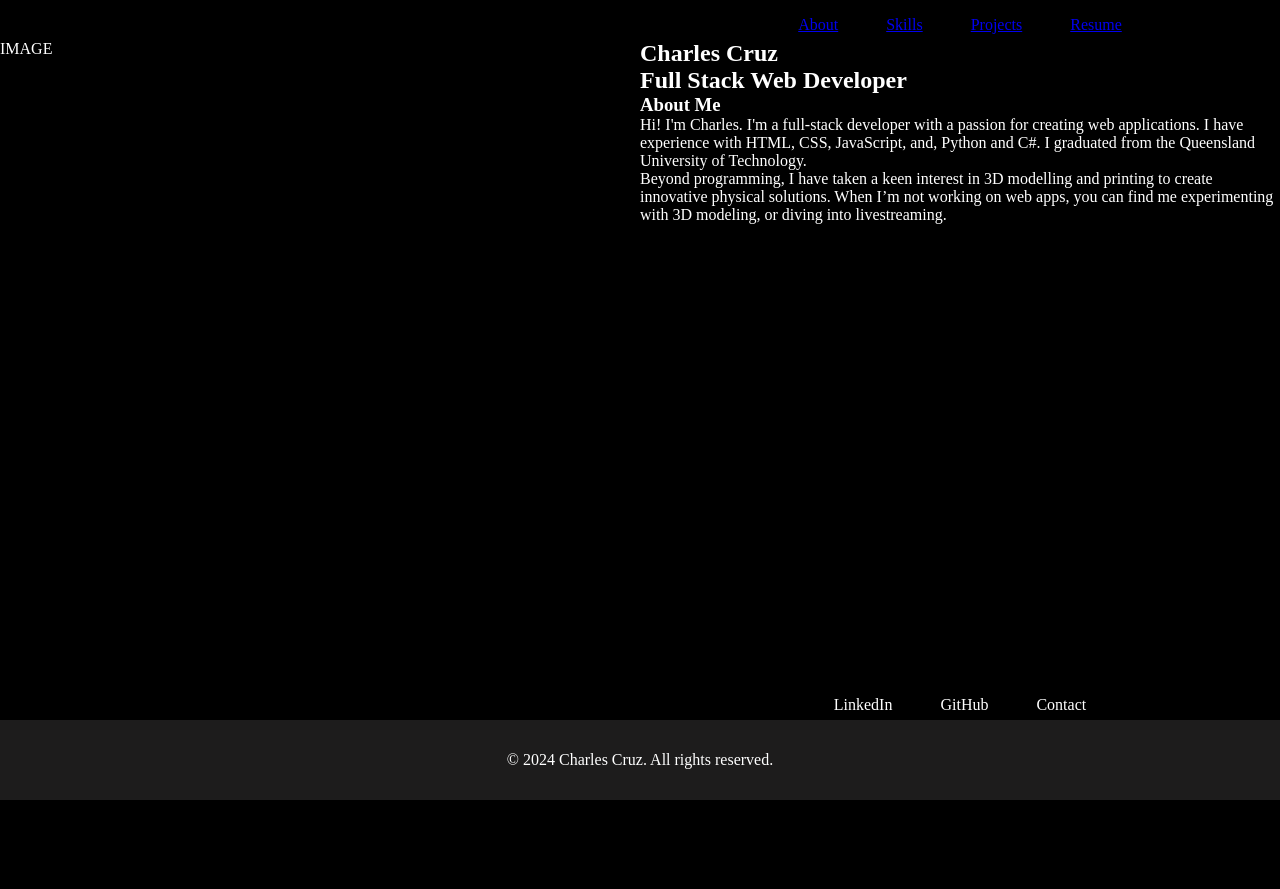
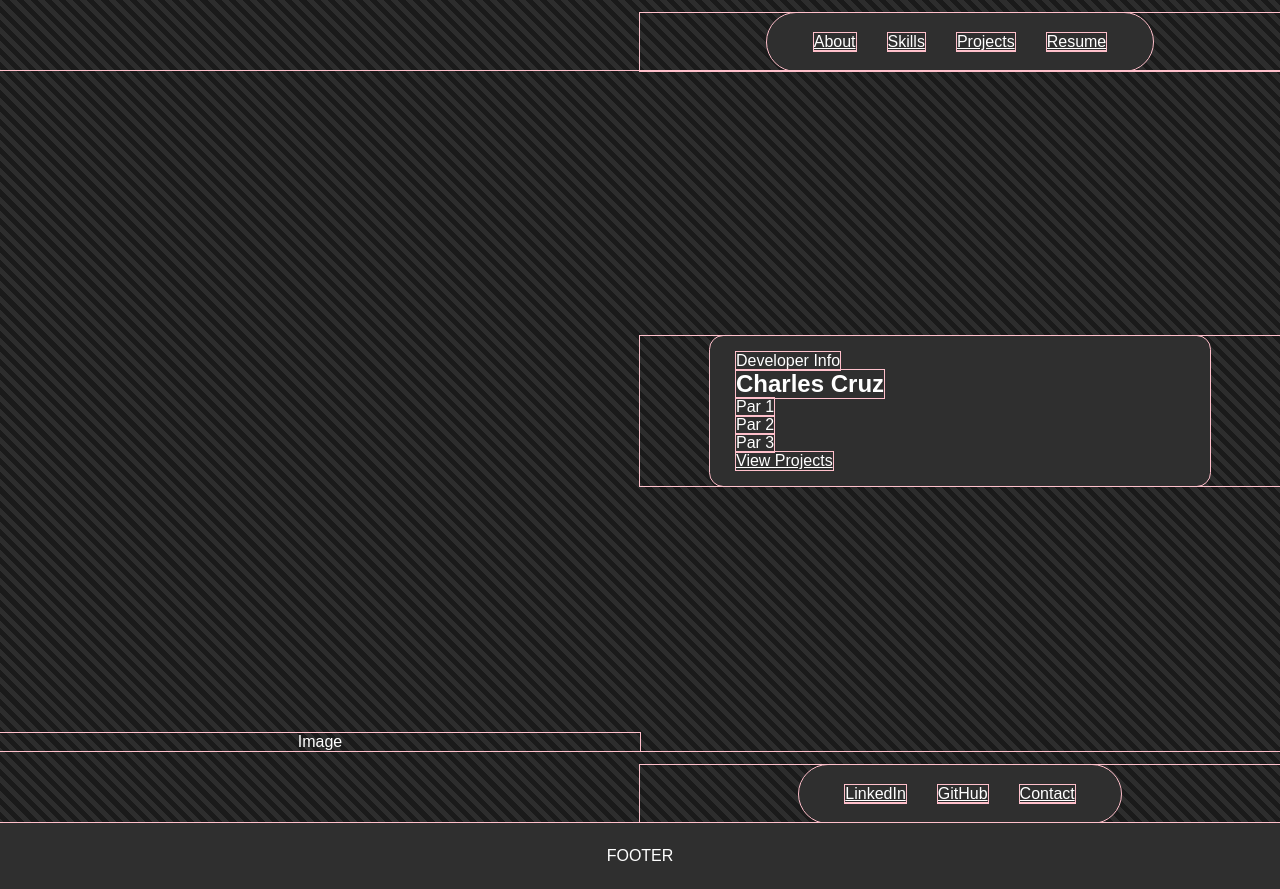
Before and after one commit to AlatusG/AlatusG.github.io, a plain HTML site: page index.html in a window 1280 px wide. Before the commit the page ends 800 px from the top, so only its background shows below. Drawn offline with Linux system fonts and the light colour scheme.

Commit message:
added more styling to layout

```diff
--- a/css/main.css
+++ b/css/main.css
@@ -1,82 +1,99 @@
 * {
   margin: 0;
   padding: 0;
+  font-family: Arial, Helvetica, sans-serif;
+  color: white;
+  outline: 1px solid pink;
   /*
-  outline: 1px solid pink;
-*/
+  */
 }
 
-html {
-  font-size: 16px;
-  background-color: black;
-  color: white;
+.home_body {
+  background: repeating-linear-gradient(
+    45deg,
+    #1a1a1a 0px,
+    #1a1a1a 5px,
+    #2d2d2d 5px,
+    #2d2d2d 10px
+  );
+
+  display: flex;
+  flex-flow: column nowrap;
+  align-items: center;
+  min-height: 100vh;
 }
 
-.navbar {
-  list-style-type: none;
-  padding: 0;
+.nav_row > ul {
+  list-style: none;
 
   display: flex;
-  flex-flow: row wrap;
+  flex-flow: row nowrap;
   justify-content: center;
-  gap: 1rem;
+  gap: 2rem;
 }
 
-.navbar li,
-.navbar li a {
-  padding: 1rem 0.5rem;
+.site_nav {
+  width: 50vw;
+  align-self: flex-end;
+
+  display: flex;
+  flex-flow: row nowrap;
+  justify-content: center;
+
+  margin-top: 10pt;
 }
 
-.navbar li a {
+.site_nav > ul {
+  background-color: #2f2f2f;
+  border-radius: 100pt;
+  width: fit-content;
+  padding: 15pt 35pt;
 }
 
-.main_container {
+.main_content {
   display: flex;
-  flex-flow: row wrap;
+  flex-flow: row nowrap;
   justify-content: center;
+  align-items: center;
+
+  gap: 0rem;
+  height: 85vh;
+  /*
+  */
+  width: 100%;
 }
 
-.section_half {
-  flex-basis: auto;
-  /*
-  background-color: cadetblue;
-  /**/
-  flex-basis: 50%;
+.main_content > * {
+  width: 50vw;
+  display: flex;
+  flex-flow: column nowrap;
+  justify-content: center;
+  align-items: center;
 }
 
-.section_full {
-  flex-basis: auto;
-  background-color: cadetblue;
-  flex-basis: 100%;
+.profile_img {
+  width: 50vw;
+  align-self: flex-end;
 }
 
-.socials {
-  flex-basis: 100%;
-}
-
-.main_body {
-  background-color: black;
-  height: 100vh;
-
+.profile_info {
   display: flex;
-  flex-flow: row wrap;
-  justify-content: flex-end;
-}
-
-.main_body > * {
-  height: 5vh;
-}
-
-.main_body > main {
-  height: 80vh;
+  flex-flow: column nowrap;
+  justify-content: center;
+  align-items: flex-start;
+  width: 35vw;
+  padding: 2vh 2vw;
+  background-color: #2f2f2f;
+  border-radius: 10pt;
 }
 
 footer {
-  background-color: rgb(29, 28, 28) !important;
-  color: white;
-  text-align: center;
-  line-height: 10vh;
+  width: 100vw;
+  align-self: flex-end;
 
-  height: 10vh !important;
-  flex-grow: 1;
+  display: flex;
+  flex-flow: row nowrap;
+  justify-content: center;
+  background-color: #2f2f2f;
+  line-height: 50pt;
 }
--- a/index.html
+++ b/index.html
@@ -8,9 +8,10 @@
     <meta name="viewport" content="width=device-width, initial-scale=1.0" />
     <link rel="stylesheet" href="./css/main.css" />
   </head>
-  <body class="main_body">
-    <nav class="section_half">
-      <ul class="navbar">
+
+  <body class="home_body">
+    <nav class="nav_row site_nav">
+      <ul>
         <li><a href="#">About</a></li>
         <li><a href="#">Skills</a></li>
         <li><a href="#">Projects</a></li>
@@ -18,42 +19,29 @@
       </ul>
     </nav>
 
-    <main class="main_container">
-      <section class="section_half">IMAGE</section>
+    <main class="main_content">
+      <aside class="profile_img">Image</aside>
 
-      <section class="section_half">
-        <div>
-          <h1>Charles Cruz</h1>
-          <h2>Full Stack Web Developer</h2>
-        </div>
-
-        <h3>About Me</h3>
-        <p>
-          Hi! I'm Charles. I'm a full-stack developer with a passion for
-          creating web applications. I have experience with HTML, CSS,
-          JavaScript, and, Python and C#. I graduated from the Queensland
-          University of Technology.
-        </p>
-
-        <p>
-          Beyond programming, I have taken a keen interest in 3D modelling and
-          printing to create innovative physical solutions. When I’m not working
-          on web apps, you can find me experimenting with 3D modeling, or diving
-          into livestreaming.
-        </p>
-      </section>
+      <aside class="profile_info_container">
+        <section class="profile_info">
+          <div>Developer Info</div>
+          <h2>Charles Cruz</h2>
+          <p>Par 1</p>
+          <p>Par 2</p>
+          <p>Par 3</p>
+          <a href="#">View Projects</a>
+        </section>
+      </aside>
     </main>
 
-    <section class="section_half">
-      <ul class="navbar">
-        <li><a>LinkedIn</a></li>
-        <li><a>GitHub</a></li>
-        <li><a>Contact</a></li>
+    <nav class="nav_row site_nav">
+      <ul>
+        <li><a href="#">LinkedIn</a></li>
+        <li><a href="#">GitHub</a></li>
+        <li><a href="#">Contact</a></li>
       </ul>
-    </section>
+    </nav>
 
-    <footer class="section_full">
-      <p>&copy; 2024 Charles Cruz. All rights reserved.</p>
-    </footer>
+    <footer>FOOTER</footer>
   </body>
 </html>
```
